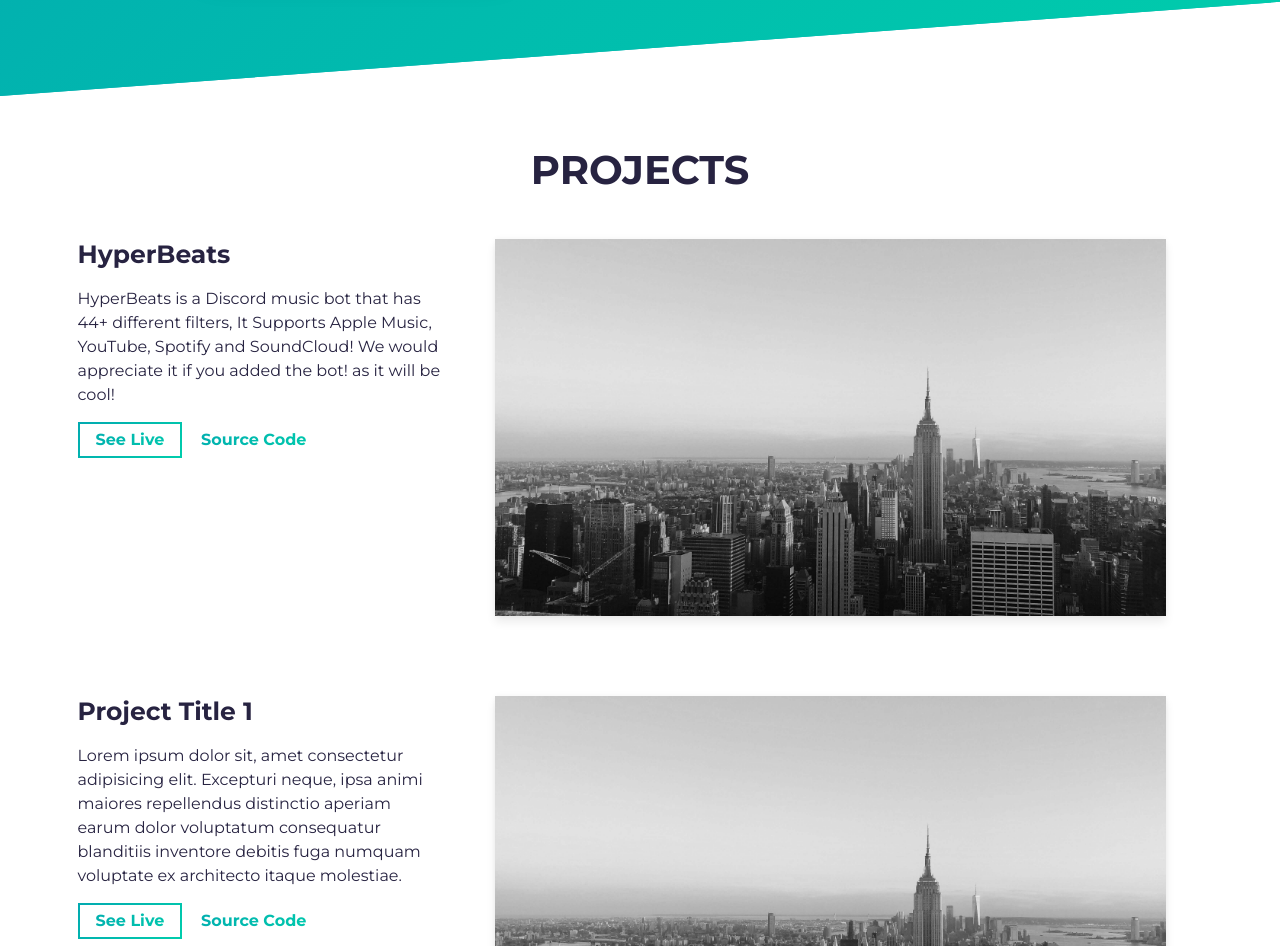
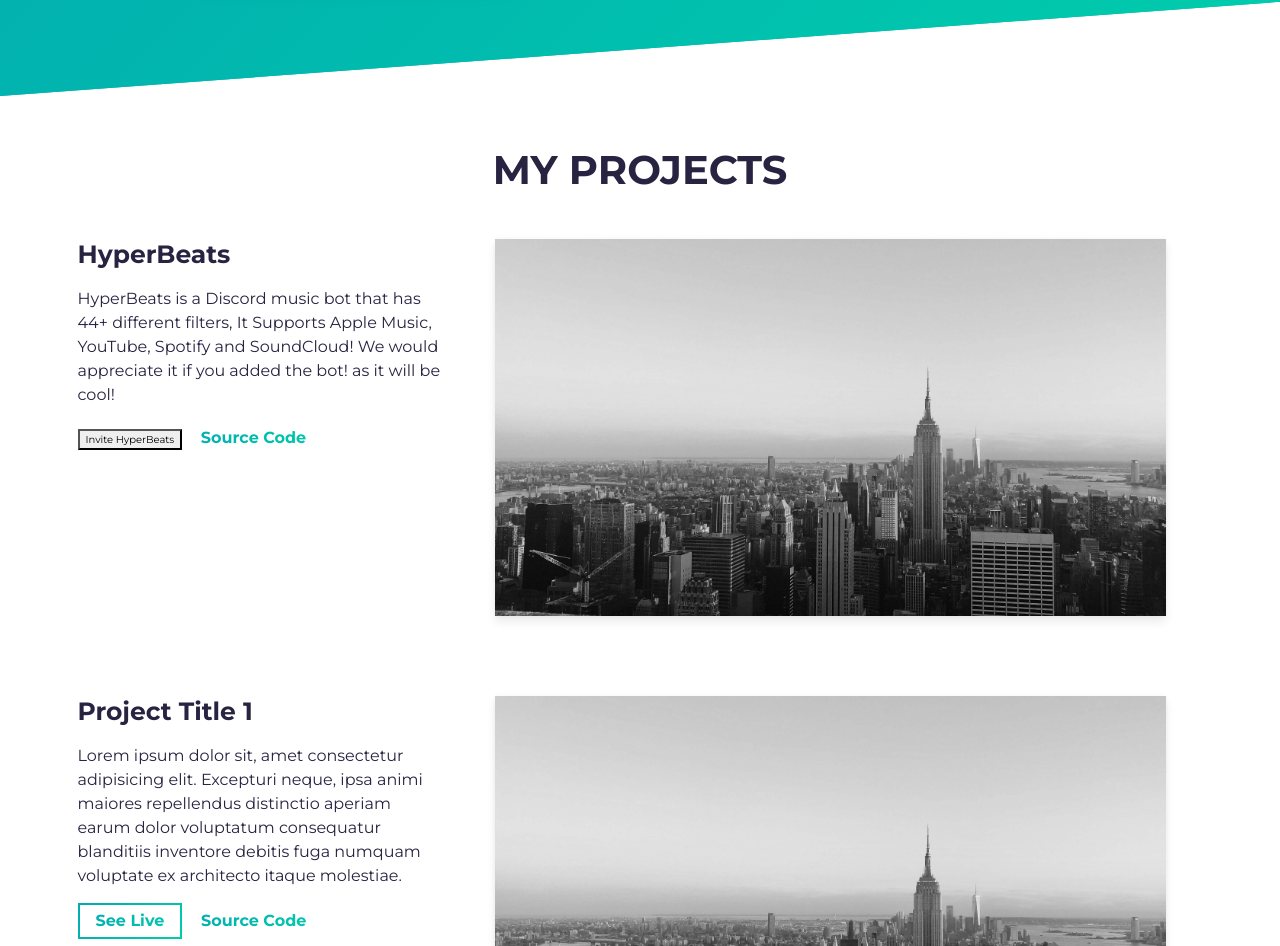
Before and after one commit to KyleGamezYT/portfolio, a website built with Parcel: page src/index.html in a window 1280 px wide. Shown: the part 1175-2121 px from the top of the page. Built offline with nearby package versions, Linux system fonts and the light colour scheme.

Commit message:
Added Invite button

```diff
--- a/src/index.html
+++ b/src/index.html
@@ -90,7 +90,7 @@
   <section id="projects">
     <div class="container">
       <div class="project-wrapper">
-        <h2 class="section-title dark-blue-text">Projects</h2>
+        <h2 class="section-title dark-blue-text">My Projects</h2>
 
         <!-- Notice: each .row is a project -->
         <div class="row">
@@ -102,10 +102,9 @@
                   HyperBeats is a Discord music bot that has 44+ different filters, It Supports Apple Music, YouTube, Spotify and SoundCloud! We would appreciate it if you added the bot! as it will be cool!
                 </p>
               </div>
-              <a rel="noreferrer" target="_blank" class="cta-btn cta-btn--hero" href="#!">
-                See Live
+             <button onclick="location.href = 'www.discord.com/api/oauth2/authorize?client_id=1000896934329987152&permissions=8&scope=bot%20applications.commands';" id="myButton" class="float-left submit-button" >Invite HyperBeats</button>
               </a>
-              <a rel="noreferrer" target="_blank" class="cta-btn text-color-main" href="#!">
+              <a rel="noreferrer" target="_blank" class="cta-btn text-color-main" href="">
                 Source Code
               </a>
             </div>
```
